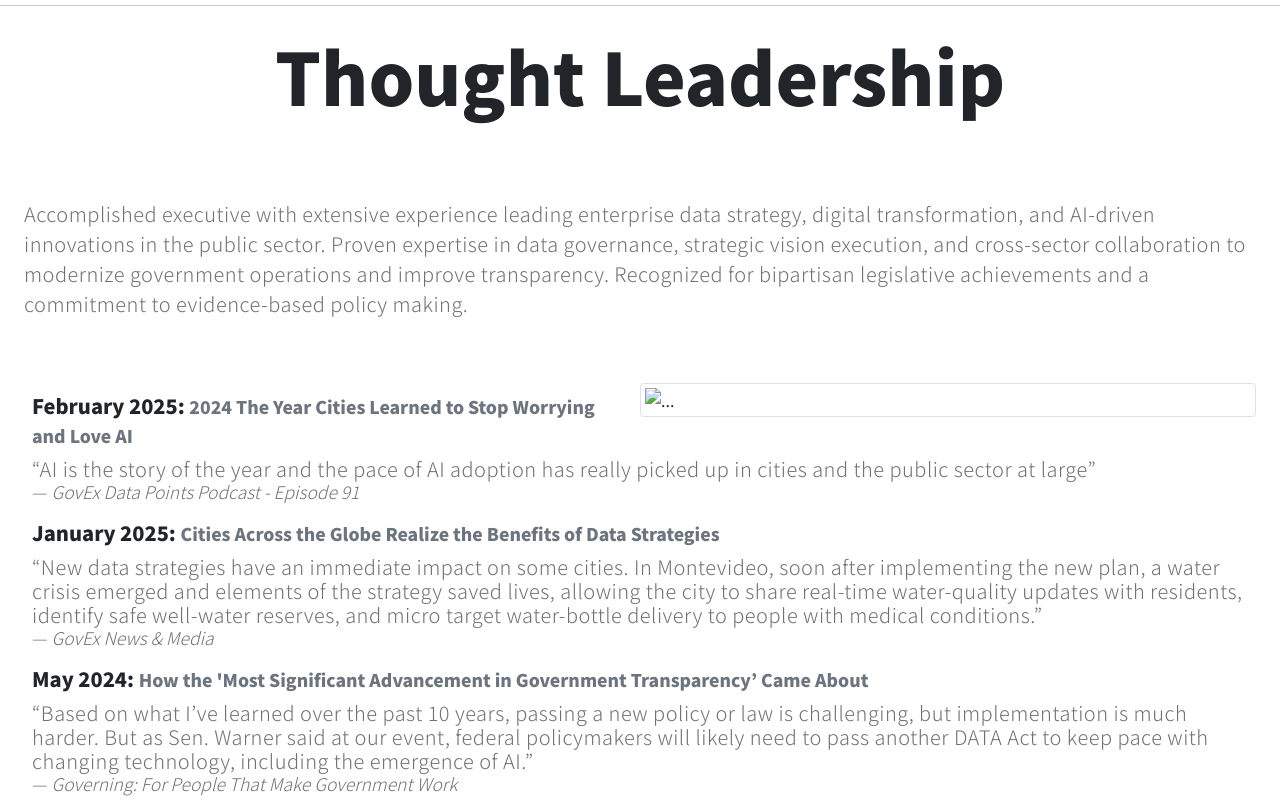
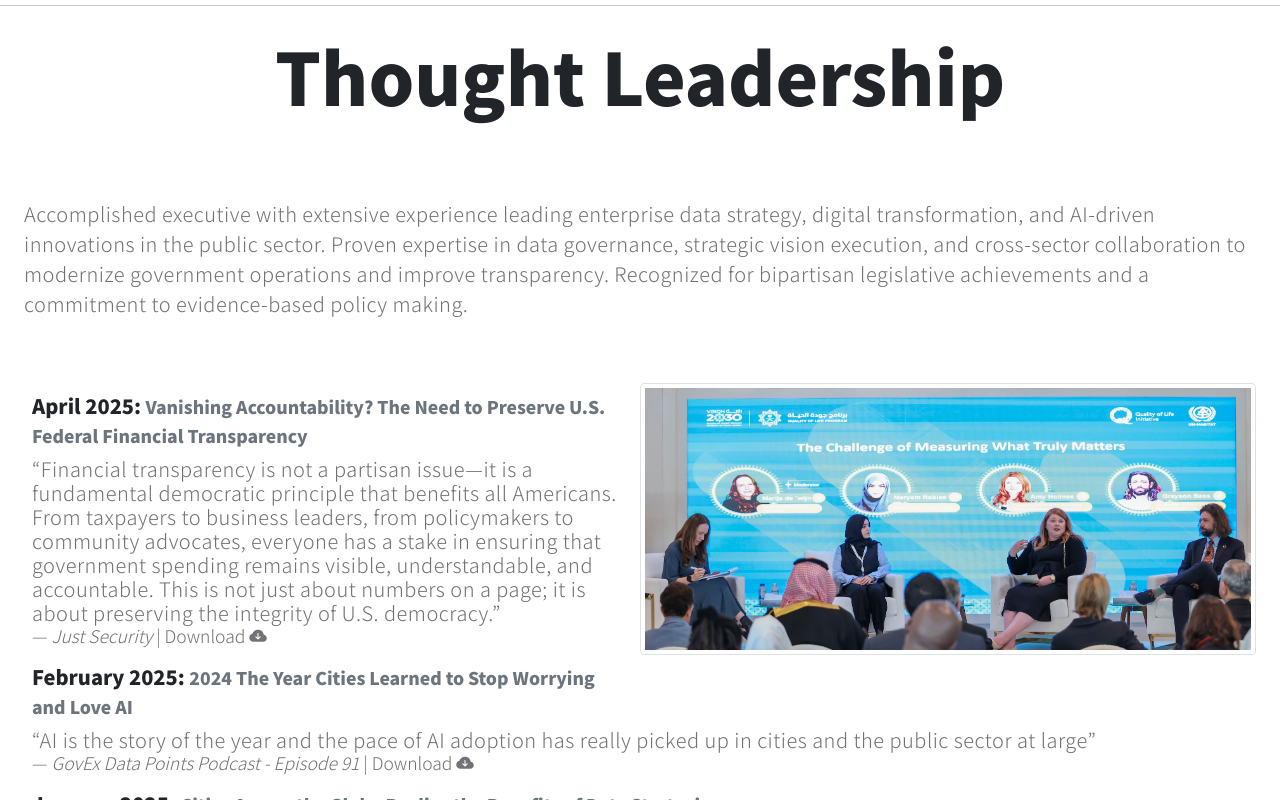
Before and after one commit to holmesconsulting/amyedwardsholmes, a website: page index.html in a window 1280 px wide. Shown: the part 2000-2800 px from the top of the page. Drawn offline with Linux system fonts and the light colour scheme.

Commit message:
Add Just Security article.

```diff
--- a/index.html
+++ b/index.html
@@ -36,7 +36,7 @@
 <meta property="og:type" content="website">
 <meta property="og:title" content="Amy Edwards Holmes | Home">
 <meta property="og:description" content="The online home of Amy Edwards Holmes.">
-<meta property="og:image" content="https://amyedwardsholmes.com/images/amy-holmes-og.jpg">
+<meta property="og:image" content="https://amyedwardsholmes.com/assets/images/amy-holmes-og.jpg">
 
 <!-- Twitter Meta Tags -->
 <meta name="twitter:card" content="summary_large_image">
@@ -44,7 +44,7 @@
 <meta property="twitter:url" content="https://amyedwardsholmes.com">
 <meta name="twitter:title" content="Amy Edwards Holmes | Home">
 <meta name="twitter:description" content="The online home of Amy Edwards Holmes.">
-<meta name="twitter:image" content="https://amyedwardsholmes.com/images/amy-holmes-og.jpg">
+<meta name="twitter:image" content="https://amyedwardsholmes.com/assets/images/amy-holmes-og.jpg">
 
 <!-- Meta Tags Generated via https://www.opengraph.xyz -->
 
@@ -73,7 +73,7 @@ https://templatemo.com/tm-567-nomad-force
                 </div>
 
                 <div class="videoWrapper">
-                    <img src="images/govex1.jpg" width="100%" />
+                    <img src="assets/images/govex1.jpg" width="100%" />
                 </div>
 
                 <div class="overlay"></div>
@@ -125,11 +125,10 @@ https://templatemo.com/tm-567-nomad-force
                             <blockquote class="blockquote">
                                 <p>“For more than 20 years, I have worked to increase the capacity of organizations to build data-fluent workforces and harness data to generate public value and improve public services while strengthening the research and evidence base around data practices that work.”</p>
                             </blockquote>
-
-                        </div>
+                            </div>
                         <div class="col-lg-6 col-12 mb-5 mb-lg-0 pt-4">
                             <div class="about-thumb p-2" data-aos="fade-up">
-                                <img src="images/headshot.jpg" class="img-fluid about-image" alt="">
+                                <img src="assets/images/headshot.jpg" class="img-fluid about-image" alt="">
                             </div>
                         </div>
                         <div class="col-lg-6 col-12">
@@ -165,13 +164,20 @@ https://templatemo.com/tm-567-nomad-force
                     </div>
                 </div>
                 <div class="clearfix p-4">
-                    <img src="images/un-thought-leadership.jpg" class="rounded img-thumbnail col-md-6 float-md-end mb-3 ms-md-3" alt="...">
+                    <img src="assets/images/un-thought-leadership.jpg" class="rounded img-thumbnail col-md-6 float-md-end mb-3 ms-md-3" alt="...">
 
+                    <article class="m-2">
+                        <h1 class="fs-5">April 2025: <small class="text-muted">Vanishing Accountability? The Need to Preserve U.S. Federal Financial Transparency</small></h1>
+                        <blockquote class="blockquote display-6">
+                            <p>“Financial transparency is not a partisan issue—it is a fundamental democratic principle that benefits all Americans. From taxpayers to business leaders, from policymakers to community advocates, everyone has a stake in ensuring that government spending remains visible, understandable, and accountable. This is not just about numbers on a page; it is about preserving the integrity of U.S. democracy.”
+                                <footer class="blockquote-footer"><cite title="Vanishing Accountability? The Need to Preserve U.S. Federal Financial Transparency"><a href="https://www.justsecurity.org/109861/us-retreat-open-financial-data/">Just Security</a>
+                                </cite> | <a href="/assets/media/2025-04-just-security.pdf">Download <i class="bi bi-cloud-arrow-down-fill"></i></a></footer></p></blockquote>
+                    </article>
                     <article class="m-2">
                         <h1 class="fs-5">February 2025: <small class="text-muted">2024 The Year Cities Learned to Stop Worrying and Love AI</small></h1>
                         <blockquote class="blockquote display-6">
                             <p>“AI is the story of the year and the pace of AI adoption has really picked up in cities and the public sector at large”
-                                <footer class="blockquote-footer"><cite title="2024 The Year Cities Learned to Stop Worrying and Love AI"><a href="https://govex.jhu.edu/blog/outgoing-govex-leader-shares-thoughts-on-2024-and-the-work-ahead">GovEx Data Points Podcast - Episode 91</a></cite></footer></p></blockquote>
+                                <footer class="blockquote-footer"><cite title="2024 The Year Cities Learned to Stop Worrying and Love AI"><a href="https://govex.jhu.edu/blog/outgoing-govex-leader-shares-thoughts-on-2024-and-the-work-ahead">GovEx Data Points Podcast - Episode 91</a></cite> | <a href="/assets/media/91-Amy_Annual_Report_Review-Edit_1-exported_20250213.mp3">Download <i class="bi bi-cloud-arrow-down-fill"></i></a></footer></p></blockquote>
                     </article>
                     <article class="m-2">
                         <h1 class="fs-5">January 2025: <small class="text-muted">Cities Across the Globe Realize the Benefits of Data Strategies</small></h1>
```
